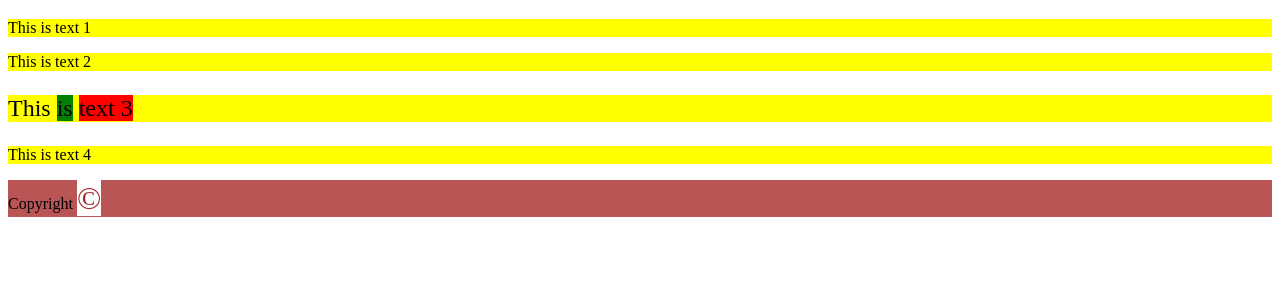
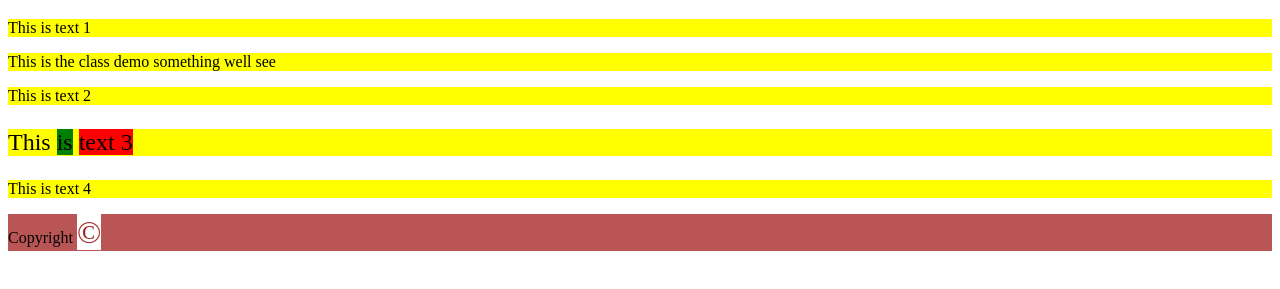
Before and after one commit to Nawid17999/nawidhashemi, a plain HTML site: page week5/index (1).html in a window 1280 px wide. Shown: the part 421-710 px from the top of the page. Drawn offline with Linux system fonts and the light colour scheme.

```diff
--- a/week5/index (1).html
+++ b/week5/index (1).html
@@ -1,3 +1,10 @@
+<!--
+	Name: Nawid Hashemi
+	File: index.html
+	Date: 1 October 2024
+	This file shows css3 info
+	-->
+
 <!DOCTYPE html>
 <html lang="en">
 
@@ -24,6 +31,7 @@
         <!-- style="background-color: beige;" -->
         <p>Some Text That I Want highlighted</p>
 
+
         <h2>Multi Element Styling</h2>
         <h3>Some text to be styles</h3>
         <h4>Another set of text to be styled</h4>
@@ -34,8 +42,10 @@
 
         <h1>Multiple Same Element Styling</h1>
         <p class="classdemo">This is text 1</p>
+        <p class="classdemo">This is the class demo something well see</p>
         <p class="classdemo">This is text 2</p>
         <p id="ptag" class="classdemo">This <span id="span1">is</span> <span id="span2">text 3</span></p>
+
         <p class="classdemo">This is text 4</p>
     </main>
     <footer>
```
Also changed, not shown: index.html (+7 -0 lines), week3/index (3).html (+10 -0 lines), week4/index (2).html (+7 -0 lines), week5/demo.html (+7 -0 lines).
